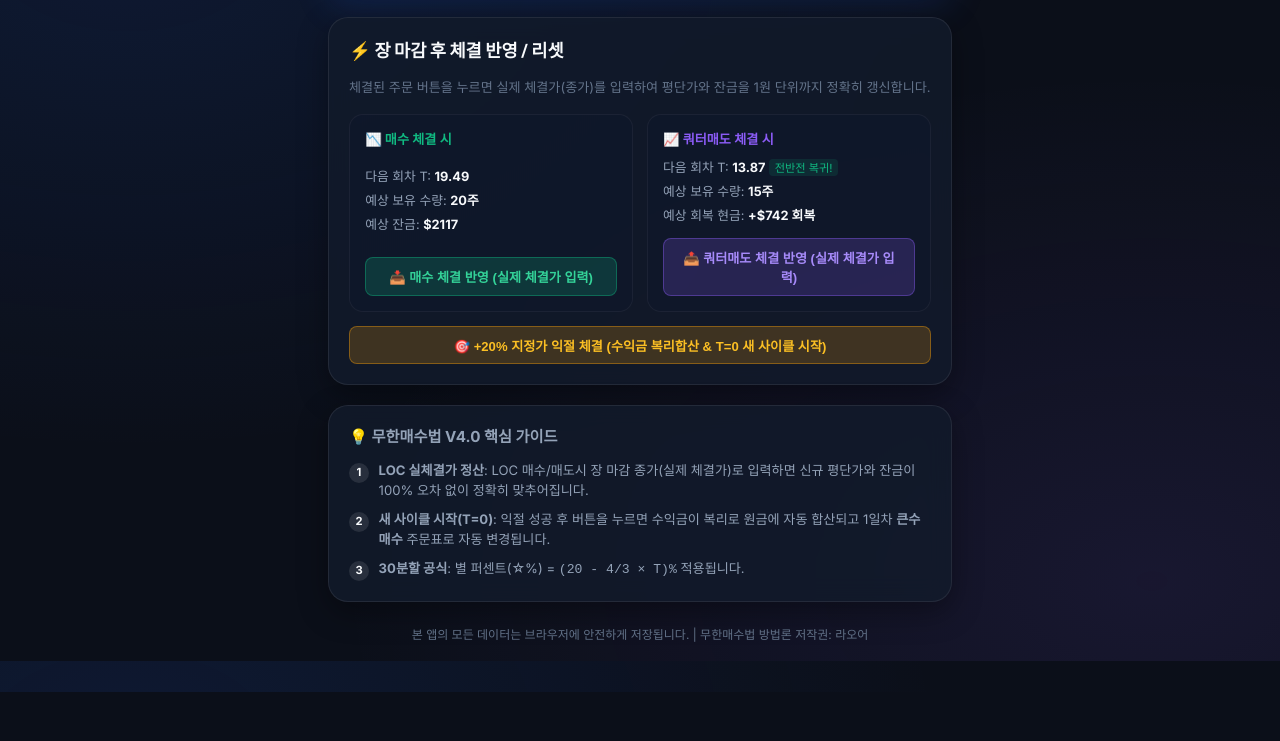
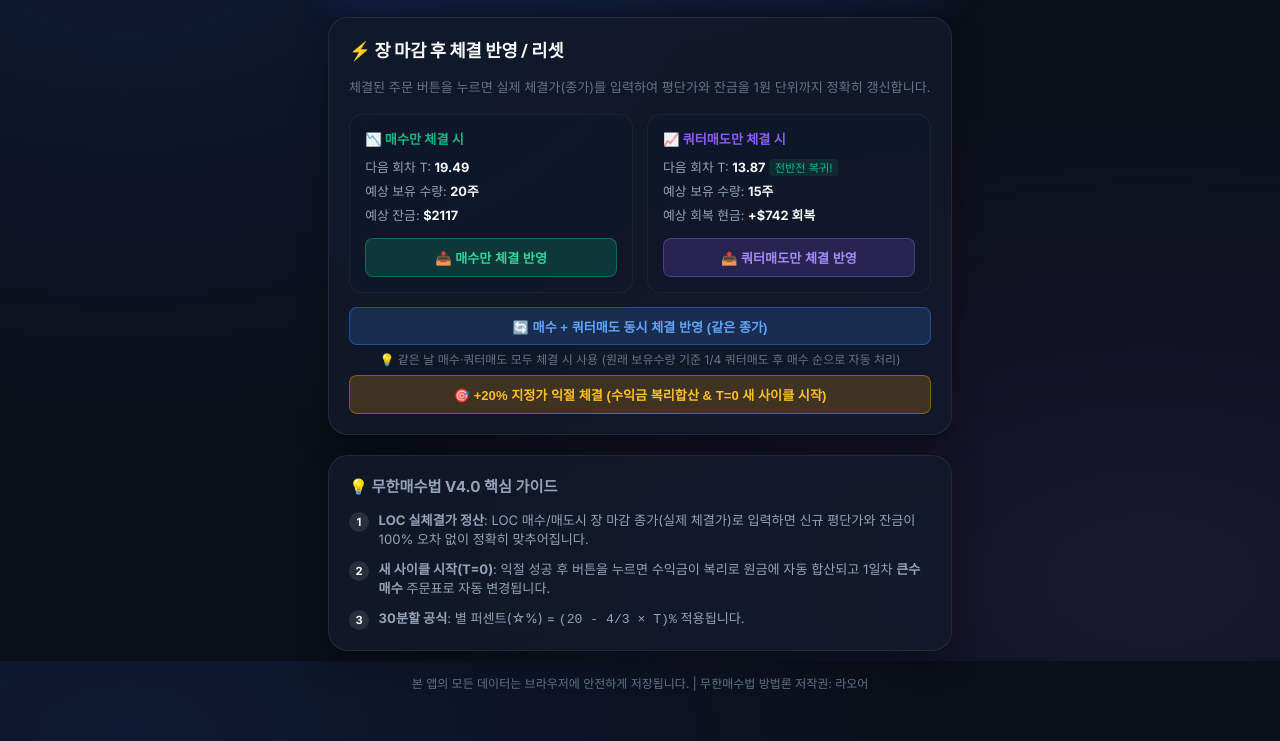
Before and after one commit to pyeong1297-a11y/soxl-tracker, a website: page index.html in a window 1280 px wide. Shown: the part 939-1680 px from the top of the page. Before the commit the page ends 1631 px from the top, so only its background shows below. Drawn offline with Linux system fonts and the light colour scheme.

Commit message:
Fix: Add simultaneous buy+quarter-sell button, fix order-of-operations bug

```diff
--- a/index.html
+++ b/index.html
@@ -192,28 +192,36 @@
 
         <div class="scenario-grid">
           <div class="scenario-box buy-scenario">
-            <div class="scenario-title">📉 매수 체결 시</div>
+            <div class="scenario-title">📉 매수만 체결 시</div>
             <ul class="scenario-details">
               <li>다음 회차 T: <strong id="scen-buy-t">19.49</strong></li>
               <li>예상 보유 수량: <strong id="scen-buy-qty">20주</strong></li>
               <li>예상 잔금: <strong id="scen-buy-cash">$2,117</strong></li>
             </ul>
             <button type="button" class="btn-apply btn-apply-buy" onclick="applyBuyExecution()">
-              📥 매수 체결 반영 (실제 체결가 입력)
+              📥 매수만 체결 반영
             </button>
           </div>
 
           <div class="scenario-box sell-scenario">
-            <div class="scenario-title">📈 쿼터매도 체결 시</div>
+            <div class="scenario-title">📈 쿼터매도만 체결 시</div>
             <ul class="scenario-details">
               <li>다음 회차 T: <strong id="scen-sell-t">13.87</strong> <span class="badge-mini">전반전 복귀!</span></li>
               <li>예상 보유 수량: <strong id="scen-sell-qty">15주</strong></li>
               <li>예상 회복 현금: <strong id="scen-sell-cash">+$742 회복</strong></li>
             </ul>
             <button type="button" class="btn-apply btn-apply-sell" onclick="applySellExecution()">
-              📤 쿼터매도 체결 반영 (실제 체결가 입력)
+              📤 쿼터매도만 체결 반영
             </button>
           </div>
+        </div>
+
+        <!-- Both Buy + Quarter Sell on same day -->
+        <div class="target-reset-wrapper">
+          <button type="button" class="btn-apply btn-apply-both" onclick="applyBothExecution()">
+            🔄 매수 + 쿼터매도 동시 체결 반영 (같은 종가)
+          </button>
+          <p class="both-note">💡 같은 날 매수·쿼터매도 모두 체결 시 사용 (원래 보유수량 기준 1/4 쿼터매도 후 매수 순으로 자동 처리)</p>
         </div>
 
         <!-- Target Profit Sell Reset -->
--- a/src/main.js
+++ b/src/main.js
@@ -435,6 +435,88 @@ function applyTargetSellExecution() {
   }
 }
 
+// 🔄 매수 + 쿼터매도 동시 체결 반영 (같은 종가)
+function applyBothExecution() {
+  const r = currentCalcResult;
+  if (r.shares === 0) {
+    showToast('새 사이클에서는 동시 체결이 없습니다.');
+    return;
+  }
+  if (r.buyQty <= 0 && r.sellQQty <= 0) {
+    showToast('매수/매도 가능한 수량이 없습니다.');
+    return;
+  }
+
+  const inputStr = prompt(
+    `🔄 [매수 + 쿼터매도 동시 체결]\n` +
+    `오늘 실제 종가(=체결가)를 입력하세요.\n\n` +
+    `처리 순서: ① 쿼터매도 ${r.sellQQty}주 → ② 매수 ${r.buyQty}주\n` +
+    `(원래 보유수량 ${r.shares}주 기준 1/4 = ${r.sellQQty}주 매도 후 매수)`,
+    r.locSellQPrice.toFixed(2)
+  );
+
+  if (inputStr === null) return;
+
+  const closingPrice = parseFloat(inputStr);
+  if (isNaN(closingPrice) || closingPrice <= 0) {
+    showToast('올바른 종가를 입력해주세요.');
+    return;
+  }
+
+  // Step 1: 쿼터매도 먼저 (원래 보유수량 기준 1/4)
+  const originalShares = r.shares;
+  const originalAvg = r.avgPrice;
+  const sellQQty = Math.floor(originalShares / 4);
+  const sellProceeds = sellQQty * closingPrice;
+  const sharesAfterSell = originalShares - sellQQty;
+  const cashAfterSell = r.cashRemaining + sellProceeds;
+  const tAfterSell = r.T * 0.75;
+
+  const sellCostBasis = sellQQty * originalAvg;
+  const sellPL = sellProceeds - sellCostBasis;
+
+  // Step 2: 매수 (쿼터매도 후 상태 기준)
+  const buyQty = r.buyQty;
+  let finalShares = sharesAfterSell;
+  let finalCash = cashAfterSell;
+  let finalAvg = originalAvg; // 매도 시 평단 유지
+  let finalT = tAfterSell;
+
+  if (buyQty > 0) {
+    const buyCost = buyQty * closingPrice;
+    finalShares = sharesAfterSell + buyQty;
+    finalCash = cashAfterSell - buyCost;
+    finalAvg = ((sharesAfterSell * originalAvg) + (buyQty * closingPrice)) / finalShares;
+    finalT = tAfterSell + 1;
+  }
+
+  const totalPL = sellPL;
+  const plText = totalPL >= 0 ? `+$${totalPL.toFixed(0)}` : `-$${Math.abs(totalPL).toFixed(0)}`;
+
+  if (confirm(
+    `🔄 동시 체결 정산 확인\n\n` +
+    `종가: $${closingPrice.toFixed(2)}\n` +
+    `────────────────\n` +
+    `① 쿼터매도: ${sellQQty}주 × $${closingPrice.toFixed(2)} = $${sellProceeds.toFixed(0)} (${plText})\n` +
+    `② 매수: ${buyQty}주 × $${closingPrice.toFixed(2)} = $${(buyQty * closingPrice).toFixed(0)}\n` +
+    `────────────────\n` +
+    `결과: ${finalShares}주, 평단 $${finalAvg.toFixed(4)}, 잔금 $${finalCash.toFixed(0)}, T=${finalT.toFixed(2)}\n\n` +
+    `이대로 반영하시겠습니까?`
+  )) {
+    state.explicitT = finalT;
+    state.explicitCash = finalCash;
+    state.sharesHeld = finalShares;
+    state.avgPrice = parseFloat(finalAvg.toFixed(4));
+
+    elSharesHeld.value = finalShares;
+    elAvgPrice.value = finalAvg.toFixed(4);
+    elCashLeft.value = finalCash.toFixed(2);
+    calculate();
+
+    showToast(`🔄 동시 체결 완료! ${finalShares}주, T=${finalT.toFixed(2)}, 잔금 $${finalCash.toFixed(0)} (쿼터매도 ${plText})`);
+  }
+}
+
 // UTILITIES
 function copyText(text) {
   if (!text || text === '-') return;
--- a/src/style.css
+++ b/src/style.css
@@ -548,6 +548,26 @@ select:focus, input:focus {
   box-shadow: 0 0 15px rgba(245, 158, 11, 0.25);
 }
 
+.btn-apply-both {
+  background: rgba(59, 130, 246, 0.2);
+  color: #60a5fa;
+  border: 1px solid rgba(59, 130, 246, 0.4);
+}
+
+.btn-apply-both:hover {
+  background: rgba(59, 130, 246, 0.35);
+  color: #ffffff;
+  box-shadow: 0 0 15px rgba(59, 130, 246, 0.25);
+}
+
+.both-note {
+  font-size: 0.75rem;
+  color: var(--text-muted);
+  margin-top: 0.4rem;
+  text-align: center;
+  line-height: 1.3;
+}
+
 /* Guide Section */
 .guide-card h3 {
   font-size: 0.95rem;
```
